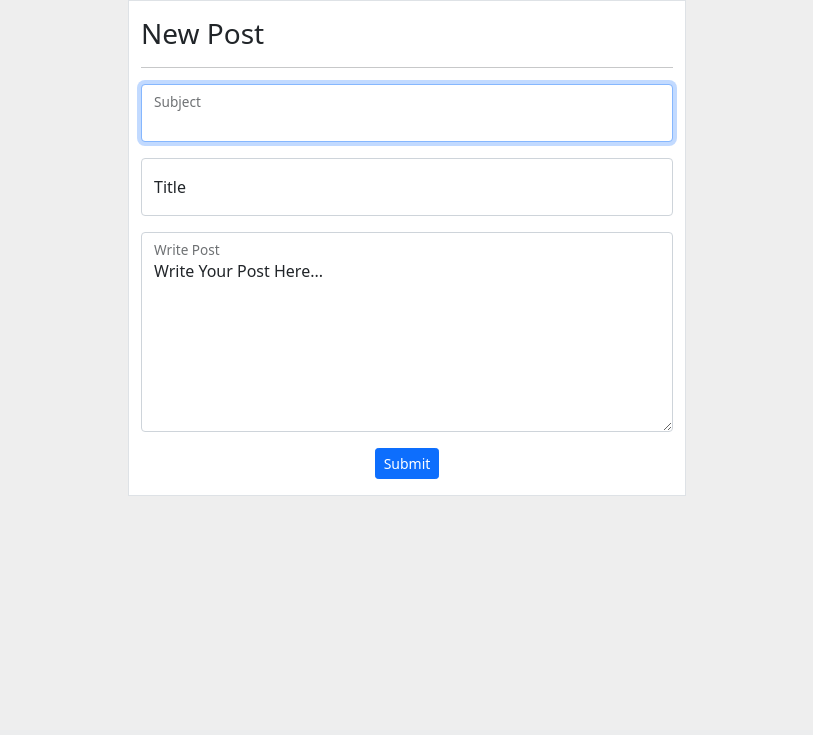
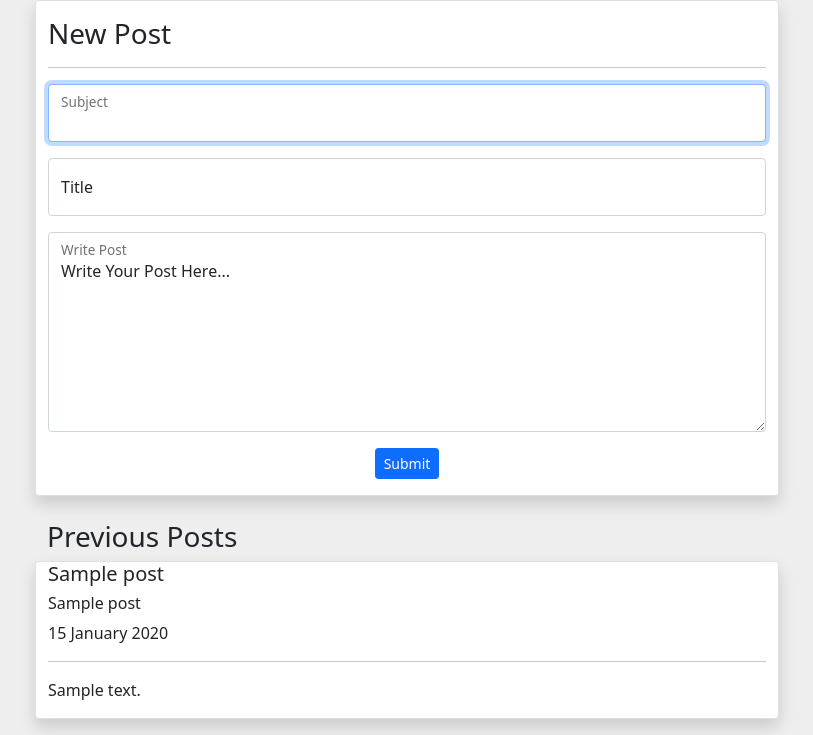
Before and after one commit to Mbye20/student_corner, a Flask app: page /post in a window 1280 px wide. Shown: the part 70-805 px from the top of the page, without its empty margins (233-1046 px from the left). Before the commit the page ends 566 px from the top, so only its background shows below. Run offline with Flask 2, Linux system fonts and the light colour scheme; a user stored in the database is signed in; tables that the repository leaves empty hold one stand-in row (values such as "Sample post"); some libraries are stand-ins or nearby versions.

Commit message:
readmore added

```diff
--- a/stud_corner/templates/enter_email.html
+++ b/stud_corner/templates/enter_email.html
@@ -4,7 +4,7 @@
 
 {% block content %}
 
-<div class="container col-md-5 bg-white border">
+<div class="container col-md-5 rounded shadow bg-white border">
     <div class="row justify-content-center">
         <form class="col-md-10" method="POST">
             <h1 class="h3 mb-3 fw-normal mt-5">Enter Your Registered Email</h1>
--- a/stud_corner/templates/index.html
+++ b/stud_corner/templates/index.html
@@ -27,14 +27,18 @@
 
 {% block content %}
 {% for post in posts %}
-    <div class="container col-md-10 bg-white border my-3">
+    <div class="container col-md-8 bg-white border rounded shadow my-3">
         <div class="row justify-content-center">
             <article class="blog-post">
                 <h2 class="blog-post-title">{{ post.title }}</h2>
                 <h4 class="blog-post-title">{{ post.subject }}</h4>
                 <p class="blog-post-meta">{{ post.date_posted.strftime("%d %B %Y") }} by <a href="{{ url_for('views.author', id = post.id) }}">{{ post.author.firstname }} {{post.author.lastname }}</a></p>
                 <hr>
+                {% if post.content |length > 400 %}
+                <p>{{ post.content |truncate(400) }} <a href="{{ url_for('views.read_more', id = post.id) }}">read more</a></p>
+                {% else %}
                 <p>{{ post.content }}</p>
+                {% endif %}
             </article>
         </div>
     </div>
--- a/stud_corner/templates/login.html
+++ b/stud_corner/templates/login.html
@@ -6,7 +6,7 @@
 
 {% block content %}
 
-<div class="container col-md-5 bg-white border">
+<div class="container col-md-5 rounded shadow bg-white border">
     <div class="row justify-content-center">
         <form class="col-md-10" method="POST">
             <h1 class="h3 fw-normal my-3">Log in</h1>
--- a/stud_corner/templates/post.html
+++ b/stud_corner/templates/post.html
@@ -4,7 +4,7 @@
 
 {% block content %}
 
-<div class="container col-md-6 bg-white border">
+<div class="container col-md-8 rounded shadow bg-white border">
     <form method="POST">
         <h1 class="h3 fw-normal my-3">New Post</h1>
         <hr>
@@ -25,9 +25,28 @@
         </div>
     </form>
 </div>
-
+<br>
+<div class="container col-md-8">
+    <div class="row justify-content-center">
+        <h3>Previous Posts </h3>
+    </div>
+</div>
+{% for post in current_user_posts %}
+<div class="container col-md-8 bg-white rounded shadow border mb-3">
+    <div class="row justify-content-center">
+        <article class="blog-post by-3">
+            <h5 class="blog-post-title">{{ post.title }}</h5>
+            <h6 class="blog-post-title">{{ post.subject }}</h6>
+            <p class="blog-post-meta">{{ post.date_posted.strftime("%d %B %Y") }} </p>
+            <hr>
+            {% if post.content |length > 400 %}
+                <p>{{ post.content |truncate(400) }} <a href="{{ url_for('views.read_more', id = post.id) }}">read more</a></p>
+                {% else %}
+                <p>{{ post.content }}</p>
+            {% endif %}
+        </article>
+    </div>
+</div>
+{% endfor %}
 
 {% endblock %}
-
-
-Lorem ipsum dolor sit amet consectetur adipisicing elit. Odio, distinctio.
--- a/stud_corner/templates/profile.html
+++ b/stud_corner/templates/profile.html
@@ -1,7 +1,7 @@
 {% extends "layout.html" %}
 {% set active_page = "profile" %}
 {% block content %}
-    <div class="container col-md-6 bg-white border">
+    <div class="container col-md-6 rounded shadow bg-white border">
         <div class="fs-3 me-5">
            <span class="fw-bold"> {{firstname}} </span>
            <span class="fw-bold"> {{lastname}} </span>
--- a/stud_corner/templates/reset_password_form.html
+++ b/stud_corner/templates/reset_password_form.html
@@ -3,7 +3,7 @@
 {% block title %}Reset Password Form{% endblock %}
 
 {% block content %}
-<div class="container col-md-5 bg-white border">
+<div class="container col-md-5 rounded shadow bg-white border">
     <div class="row justify-content-center">
         <form class="col-md-10" method="POST">
             <h1 class="h3 fw-normal my-3">Enter New Password</h1>
--- a/stud_corner/templates/signup.html
+++ b/stud_corner/templates/signup.html
@@ -5,7 +5,7 @@
 
 
 {% block content %}
-<div class="container col-md-5 bg-white border">
+<div class="container col-md-5 rounded shadow bg-white border">
     <div class="row justify-content-center">
         <form class="col-md-11" method="POST">
             <h1 class="h3 fw-normal my-3">Sign Up</h1>
--- a/stud_corner/views.py
+++ b/stud_corner/views.py
@@ -59,13 +59,18 @@ def post():
         db.session.commit()
 
         flash("Your post is successfully created.", "success")
-        return redirect(url_for("views.index"))
-
-    return render_template("/post.html")
+        return redirect(url_for("views.post"))
+    current_user_posts = Posts.query.filter_by(user_id = current_user.id).order_by(Posts.date_posted.desc()).all()
+    return render_template("/post.html", current_user_posts = current_user_posts)
 
 @views.route('/author/<int:id>')
 def author(id):
     post = Posts.query.get_or_404(id)
     author = post.author
-    author_posts = author.posts
+    author_posts = Posts.query.filter_by(user_id = author.id).order_by(Posts.date_posted.desc()).all()
     return render_template("/author.html", author = author, author_posts = author_posts)
+
+@views.route('/read_more/<int:id>')
+def read_more(id):
+    post = Posts.query.get_or_404(id)
+    return render_template("/read_more.html", post = post)
```
Also changed, not shown: stud_corner/templates/author.html (+8 -4 lines), stud_corner/templates/read_more.html (added, +22 -0 lines), stud_corner/studentcorner.sqlite3.
